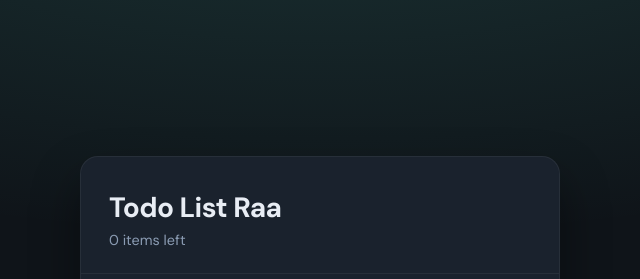
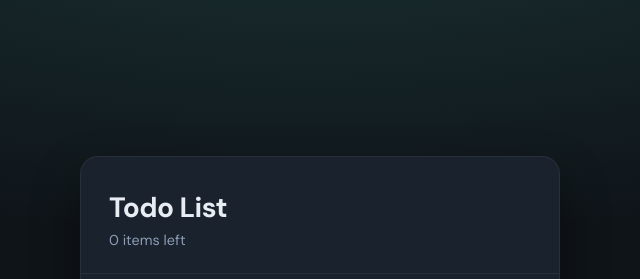
Before and after one commit to AdamsUCCollegeProjects/todo-list-ite-308, a plain HTML site: page index.html in a window 1280 px wide. Shown: the top 279 px of the page, 320-960 px from the left. Drawn offline with Linux system fonts and the light colour scheme.

Commit message:
changed todo raa

```diff
--- a/index.html
+++ b/index.html
@@ -14,7 +14,7 @@
 
         <!-- Some update -->
         <header class="header">
-            <h1>Todo List Raa</h1>
+            <h1>Todo List</h1>
             <p id="items-left">0 items left</p>
         </header>
 
```
